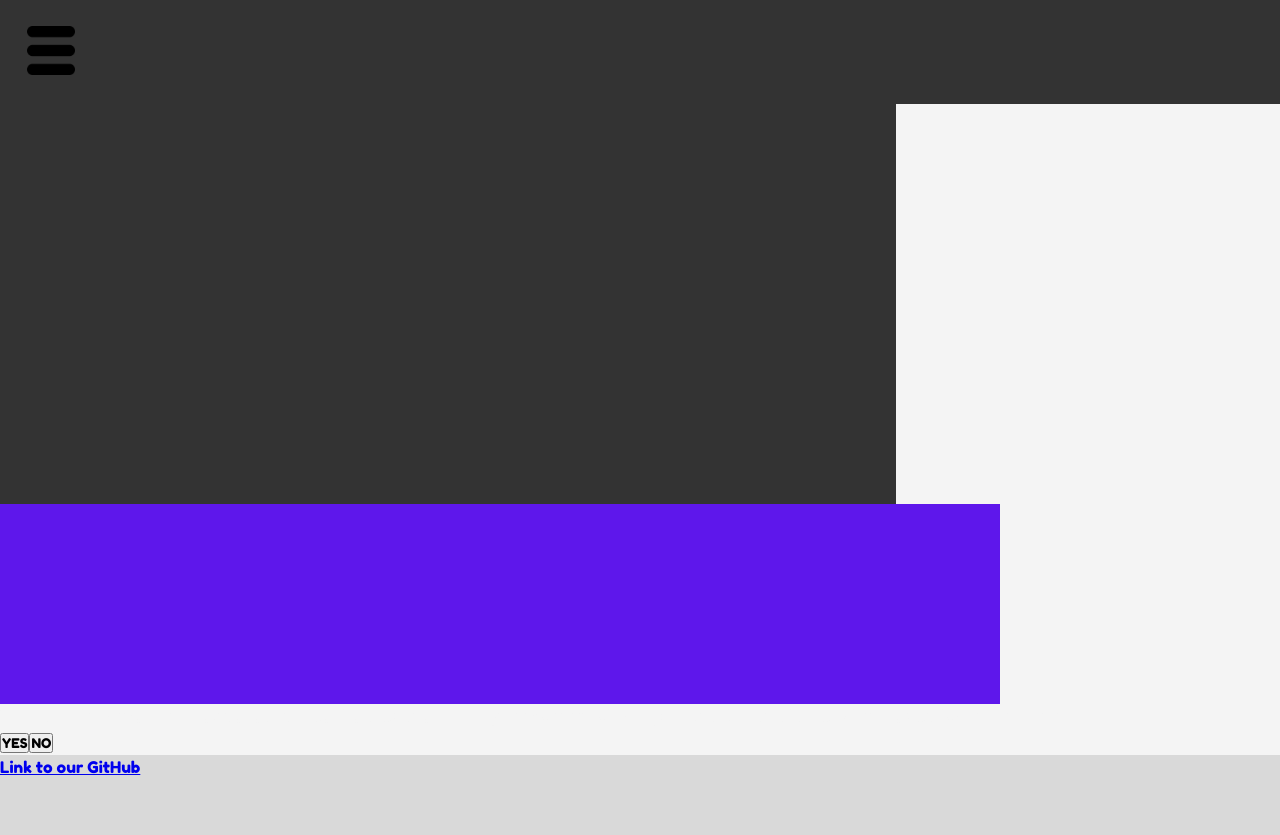
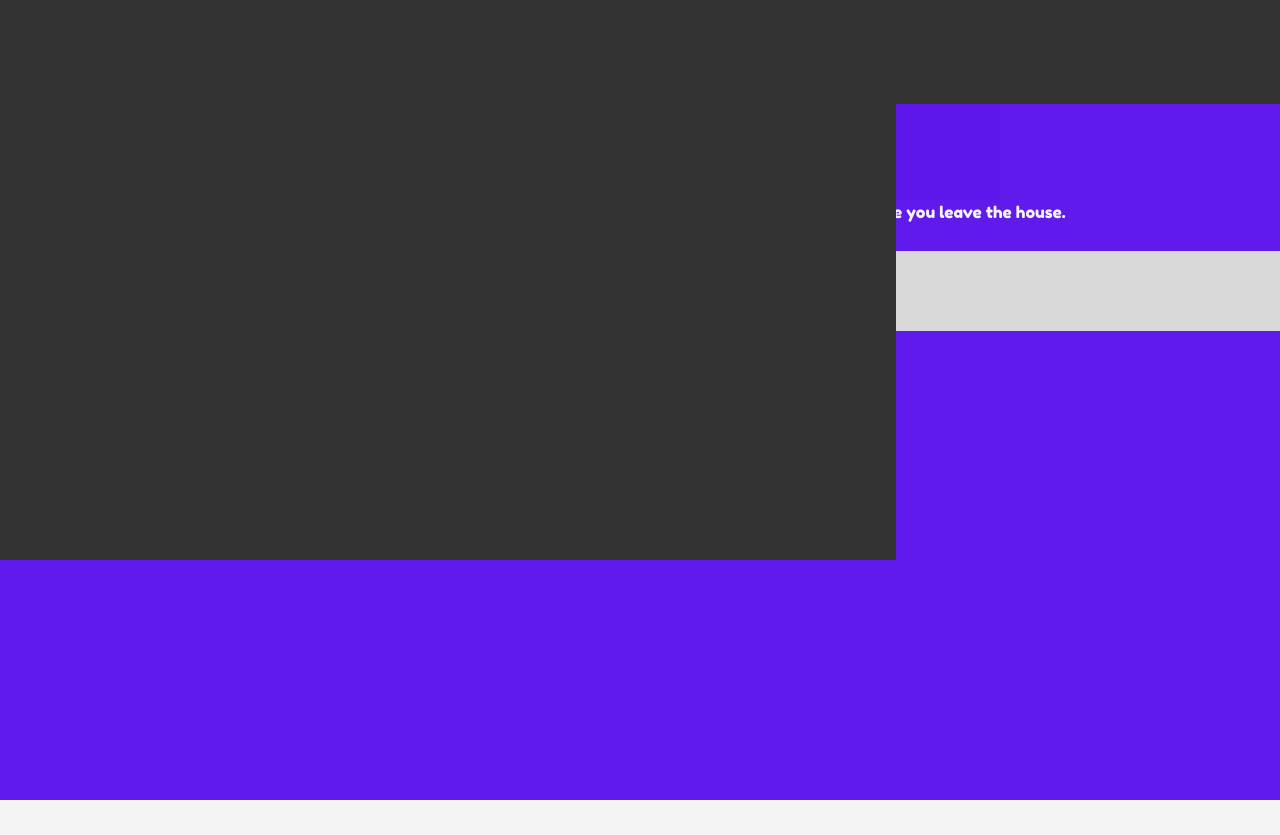
Before and after one commit to too-dark-park/uk-vs-covid-hack-whats-in-stock, a React (Create React App) app in the folder frontend/: page / in a window 1280 px wide. After the commit the page ends 800 px from the top, so only its background shows below. Built offline with nearby package versions, Linux system fonts and the light colour scheme; no server answers.

Commit message:
Fixing .App class for desktop view

```diff
--- a/frontend/src/App.css
+++ b/frontend/src/App.css
@@ -6,6 +6,11 @@
   --dark-color: #333333;
   --light-color: #f4f4f4;
   --success-color: #d9d9d9;
+}
+
+.App {
+  background: var(--primary-color);
+  height: 100vh;
 }
 
 * {
@@ -36,7 +41,7 @@ body {
 }
 
 .menu-closed {
-  /* position: fixed; */
+  position: fixed;
   height: 13vh;
   width: 100vw;
   background: var(--dark-color);
@@ -58,7 +63,8 @@ body {
 }
 
 .menu-open {
-  height: 50vh;
+  position: fixed;
+  height: 70vh;
   width: 70vw;
   background: var(--dark-color);
   display: flex;
```
